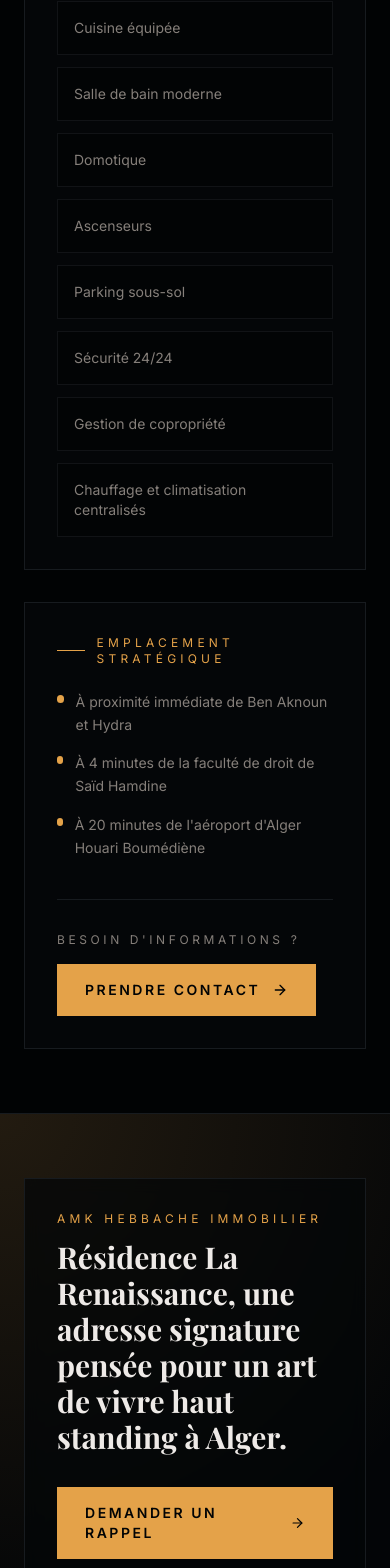
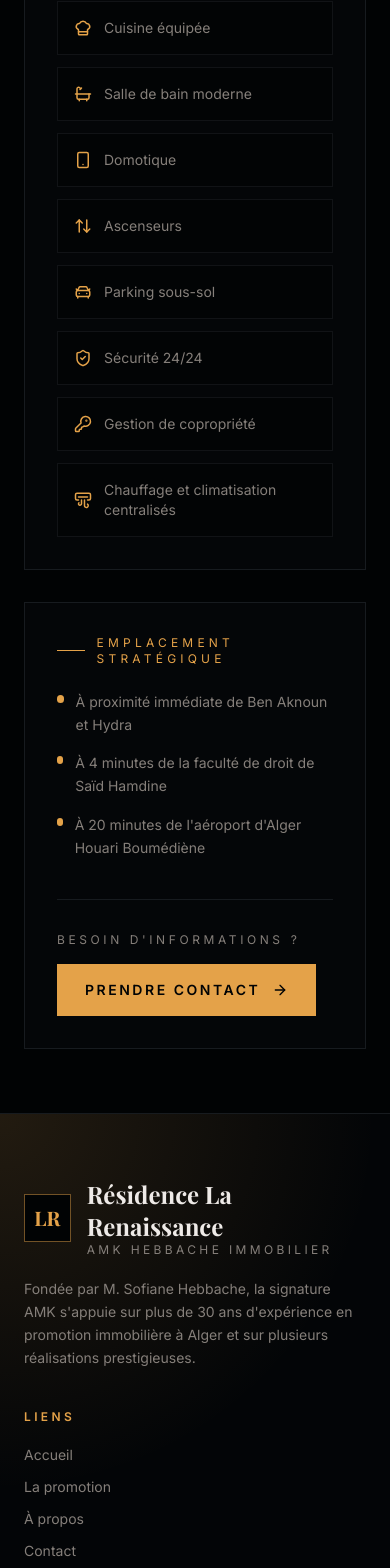
Before and after one commit to RENOLIX/promotion.github.io, a React (Vite) app: page /projets in a window 390 px wide. Shown: the part 4500-6068 px from the top of the page. Built offline with nearby package versions, Linux system fonts and the light colour scheme; a web font is replaced by a local one.

Commit message:
Polish mobile cards and page transitions

```diff
--- a/src/App.tsx
+++ b/src/App.tsx
@@ -1,4 +1,5 @@
-import { BrowserRouter, Route, Routes } from "react-router-dom";
+import { useEffect } from "react";
+import { BrowserRouter, Route, Routes, useLocation } from "react-router-dom";
 import AppLayout from "./components/layout/AppLayout";
 import { DefaultProviders } from "./components/providers/default";
 import { getRouterBasename } from "./lib/utils";
@@ -9,10 +10,21 @@ import Index from "./pages/Index";
 import NotFound from "./pages/NotFound";
 import ProjetsPage from "./pages/projets/page";
 
+function ScrollToTop() {
+  const { pathname } = useLocation();
+
+  useEffect(() => {
+    window.scrollTo({ top: 0, left: 0, behavior: "auto" });
+  }, [pathname]);
+
+  return null;
+}
+
 export default function App() {
   return (
     <DefaultProviders>
       <BrowserRouter basename={getRouterBasename()}>
+        <ScrollToTop />
         <Routes>
           <Route path="/auth/callback" element={<AuthCallback />} />
           <Route path="/" element={<Index />} />
--- a/src/components/layout/SiteFooter.tsx
+++ b/src/components/layout/SiteFooter.tsx
@@ -1,4 +1,4 @@
-import { ArrowRight, Mail, MapPin, Phone } from "lucide-react";
+import { Mail, MapPin, Phone } from "lucide-react";
 import { Link } from "react-router-dom";
 import { siteInfo } from "../../lib/site";
 
@@ -7,26 +7,6 @@ export default function SiteFooter() {
     <footer className="relative overflow-hidden border-t border-border bg-secondary/25">
       <div className="absolute inset-0 bg-[radial-gradient(circle_at_top_left,oklch(0.76_0.13_72/0.14),transparent_30%)]" />
       <div className="relative mx-auto max-w-7xl px-6 py-16 lg:px-8">
-        <div className="mb-14 grid gap-8 border border-border bg-card/70 p-8 backdrop-blur-sm lg:grid-cols-[1.3fr_0.7fr]">
-          <div>
-            <p className="mb-3 text-xs uppercase tracking-[0.35em] text-primary">
-              {siteInfo.promoter}
-            </p>
-            <h2 className="font-serif text-3xl font-bold text-foreground md:text-4xl">
-              {siteInfo.residence}, une adresse signature pensée pour un art de vivre haut
-              standing à Alger.
-            </h2>
-          </div>
-          <div className="flex items-end justify-start lg:justify-end">
-            <Link
-              className="inline-flex items-center gap-3 bg-primary px-7 py-4 text-sm font-semibold uppercase tracking-[0.18em] text-primary-foreground transition-colors hover:bg-primary/90"
-              to="/contact"
-            >
-              Demander un rappel <ArrowRight size={16} />
-            </Link>
-          </div>
-        </div>
-
         <div className="grid gap-10 md:grid-cols-2 xl:grid-cols-4">
           <div>
             <div className="mb-5 flex items-center gap-4">
--- a/src/pages/home/_components/HeroSection.tsx
+++ b/src/pages/home/_components/HeroSection.tsx
@@ -31,7 +31,7 @@ export default function HeroSection() {
         }}
       />
 
-      <div className="relative mx-auto flex w-full max-w-7xl items-start px-6 pb-44 pt-32 lg:px-8">
+      <div className="relative mx-auto flex w-full max-w-7xl items-start px-6 pb-72 pt-32 md:pb-52 lg:px-8">
         <div className="max-w-3xl lg:max-w-4xl">
           <motion.div
             animate={{ opacity: 1, y: 0 }}
@@ -70,7 +70,7 @@ export default function HeroSection() {
 
           <motion.div
             animate={{ opacity: 1, y: 0 }}
-            className="flex flex-wrap gap-4"
+            className="flex flex-wrap gap-4 pb-4"
             initial={{ opacity: 0, y: 14 }}
             transition={{ duration: 0.36, delay: 0.3 }}
           >
@@ -90,7 +90,7 @@ export default function HeroSection() {
 
       <motion.div
         animate={{ opacity: 1 }}
-        className="absolute bottom-32 left-1/2 flex -translate-x-1/2 flex-col items-center gap-2"
+        className="absolute bottom-48 left-1/2 flex -translate-x-1/2 flex-col items-center gap-2 md:bottom-32"
         initial={{ opacity: 0 }}
         transition={{ delay: 0.42, duration: 0.45 }}
       >
@@ -111,10 +111,14 @@ export default function HeroSection() {
         transition={{ duration: 0.45, delay: 0.34 }}
       >
         <div className="mx-auto grid max-w-7xl grid-cols-2 md:grid-cols-4">
-          {stats.map((stat) => (
+          {stats.map((stat, index) => (
             <div
               key={stat.label}
-              className="hero-stat-card border-r border-white/8 px-6 py-6 text-center last:border-r-0 md:px-8"
+              className={`hero-stat-card px-5 py-5 text-center md:px-8 md:py-6 ${
+                index % 2 === 0 ? "border-r border-white/8" : ""
+              } ${index < 2 ? "border-b border-white/8 md:border-b-0" : ""} ${
+                index !== stats.length - 1 ? "md:border-r md:border-white/8" : ""
+              }`}
             >
               <p className="font-serif text-2xl font-bold text-primary">{stat.value}</p>
               <p className="mt-1 text-xs uppercase tracking-wider text-muted-foreground">
--- a/src/pages/home/_components/WhyChooseSection.tsx
+++ b/src/pages/home/_components/WhyChooseSection.tsx
@@ -32,7 +32,7 @@ export default function WhyChooseSection() {
           </h2>
         </div>
 
-        <div className="mx-auto mb-20 grid max-w-6xl grid-cols-1 items-stretch gap-8 px-6 md:grid-cols-3">
+        <div className="mx-auto mb-20 grid max-w-6xl grid-cols-1 items-stretch gap-5 md:gap-8">
           {reasons.map((item) => (
             <div
               key={item.title}
@@ -42,16 +42,16 @@ export default function WhyChooseSection() {
                   "rgba(0, 0, 0, 0.2) 0px -12px 16px inset, rgba(0, 0, 0, 0.22) 0px 10px 22px",
               }}
             >
-              <div className="relative z-10 flex h-full w-full flex-row items-center gap-6 px-8 py-8 text-left">
-                <div className="flex h-16 w-16 shrink-0 items-center justify-center">
-                  <img alt="" className="h-14 w-14" src={item.icon} />
+              <div className="relative z-10 flex h-full w-full flex-col items-start gap-4 px-5 py-6 text-left sm:flex-row sm:items-center sm:gap-6 sm:px-8 sm:py-8">
+                <div className="flex h-14 w-14 shrink-0 items-center justify-center sm:h-16 sm:w-16">
+                  <img alt="" className="h-12 w-12 sm:h-14 sm:w-14" src={item.icon} />
                 </div>
-                <div className="h-16 w-[2px] shrink-0 rounded bg-white/25" />
-                <div className="flex flex-1 flex-col justify-center">
-                  <div className="text-lg font-bold uppercase tracking-wider text-[#F7C66A]">
+                <div className="h-px w-full shrink-0 rounded bg-white/20 sm:h-16 sm:w-[2px]" />
+                <div className="flex min-w-0 flex-1 flex-col justify-center">
+                  <div className="break-words text-base font-bold uppercase leading-snug tracking-[0.18em] text-[#F7C66A] sm:text-lg sm:tracking-wider">
                     {item.title}
                   </div>
-                  <div className="mt-3 text-sm leading-relaxed text-white/85">
+                  <div className="mt-3 text-sm leading-relaxed text-white/85 sm:text-[15px]">
                     {item.description}
                   </div>
                 </div>
--- a/src/pages/projets/page.tsx
+++ b/src/pages/projets/page.tsx
@@ -1,5 +1,18 @@
 import { motion } from "motion/react";
-import { ArrowRight, Building2, MapPin, ShieldCheck, Sparkles } from "lucide-react";
+import {
+  AirVent,
+  ArrowRight,
+  ArrowUpDown,
+  Bath,
+  Building2,
+  CarFront,
+  ChefHat,
+  KeyRound,
+  MapPin,
+  ShieldCheck,
+  Smartphone,
+  Sparkles,
+} from "lucide-react";
 import { Link } from "react-router-dom";
 import { siteInfo } from "../../lib/site";
 
@@ -10,6 +23,17 @@ const visuals = [
   "https://images.unsplash.com/photo-1763241178029-85a7c05b6108?crop=entropy&cs=tinysrgb&fit=max&fm=jpg&w=800",
   "https://images.unsplash.com/photo-1651009793956-6684bba370f3?crop=entropy&cs=tinysrgb&fit=max&fm=jpg&w=800",
   "https://images.unsplash.com/photo-1776362355123-ca966d36e29c?crop=entropy&cs=tinysrgb&fit=max&fm=jpg&w=800",
+];
+
+const featureItems = [
+  { icon: ChefHat, label: "Cuisine équipée" },
+  { icon: Bath, label: "Salle de bain moderne" },
+  { icon: Smartphone, label: "Domotique" },
+  { icon: ArrowUpDown, label: "Ascenseurs" },
+  { icon: CarFront, label: "Parking sous-sol" },
+  { icon: ShieldCheck, label: "Sécurité 24/24" },
+  { icon: KeyRound, label: "Gestion de copropriété" },
+  { icon: AirVent, label: "Chauffage et climatisation centralisés" },
 ];
 
 export default function ProjetsPage() {
@@ -128,12 +152,13 @@ export default function ProjetsPage() {
               </span>
             </div>
             <div className="grid gap-3 sm:grid-cols-2">
-              {siteInfo.features.map((feature) => (
+              {featureItems.map((feature) => (
                 <div
-                  key={feature}
-                  className="border border-border/70 bg-background/45 px-4 py-4 text-sm text-muted-foreground"
+                  key={feature.label}
+                  className="flex items-center gap-3 border border-border/70 bg-background/45 px-4 py-4 text-sm text-muted-foreground"
                 >
-                  {feature}
+                  <feature.icon className="shrink-0 text-primary" size={18} />
+                  <span>{feature.label}</span>
                 </div>
               ))}
             </div>
@@ -148,7 +173,10 @@ export default function ProjetsPage() {
             </div>
             <div className="space-y-4">
               {siteInfo.nearby.map((item) => (
-                <div key={item} className="flex items-start gap-3 text-sm leading-relaxed text-muted-foreground">
+                <div
+                  key={item}
+                  className="flex items-start gap-3 text-sm leading-relaxed text-muted-foreground"
+                >
                   <span className="mt-1 size-2 rounded-full bg-primary" />
                   <span>{item}</span>
                 </div>
```
Also changed, not shown: src/pages/home/_components/DoorIntro.tsx (+14 -14 lines).
